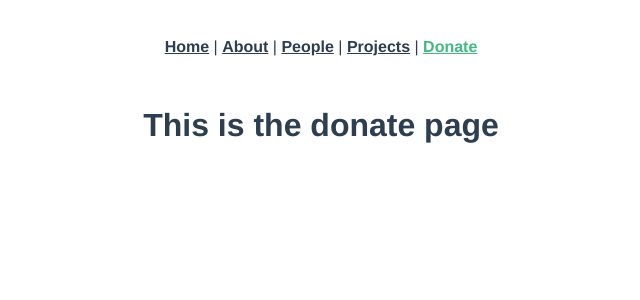
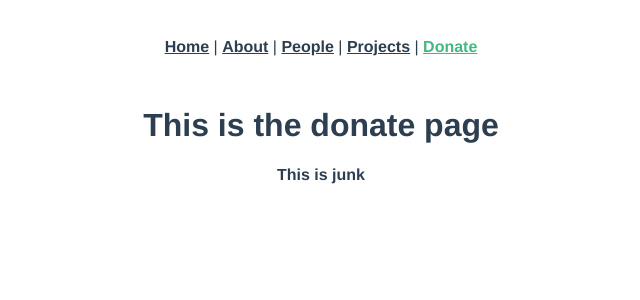
Before and after one commit to Ruta-Verde/website, a Vue app: page /donate in a window 1280 px wide. Shown: the top 300 px of the page, without its empty margins (319-959 px from the left). Built offline with nearby package versions, Linux system fonts and the light colour scheme.

Commit message:
Update Donate.vue
doing this for a pull request tutorial

```diff
--- a/src/views/Donate.vue
+++ b/src/views/Donate.vue
@@ -1,6 +1,7 @@
 <template>
   <div class="donate">
     <h1>This is the donate page</h1>
+    <h4>This is junk</h4>
   </div>
 </template>
 
```
